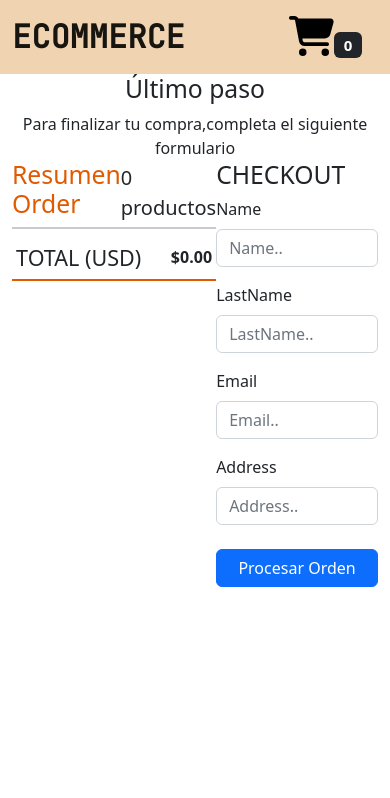
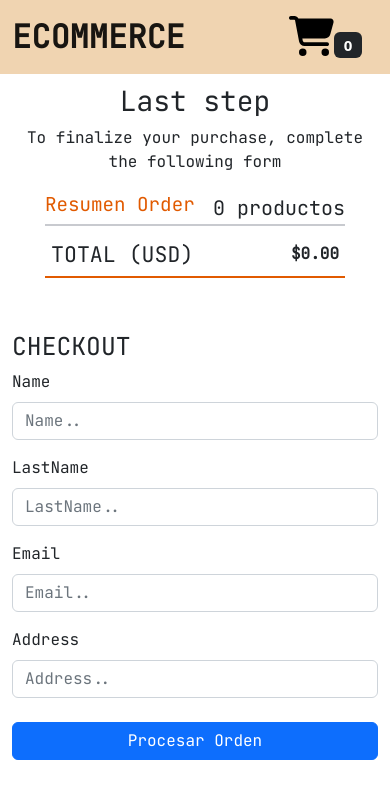
Before and after one commit to lbenjaminq/ecommerce-ts, a React (Create React App) app: page /checkout in a window 390 px wide. Shown: the top 798 px of the page. Built offline with nearby package versions, Linux system fonts and the light colour scheme.

Commit message:
Feat(src): Responsive design

```diff
--- a/src/components/Landing/Landing.module.css
+++ b/src/components/Landing/Landing.module.css
@@ -137,7 +137,3 @@
     font-size: 1rem;
   }
 }
-
-
-/* // font-family: 'Archivo Black', sans-serif;
-// font-family: 'JetBrains Mono', monospace; */
--- a/src/components/ListProducts/ListProducts.tsx
+++ b/src/components/ListProducts/ListProducts.tsx
@@ -1,9 +1,9 @@
-import React,{useContext} from "react";
+import React,{useContext, useState} from "react";
 import { Col, Row } from "react-bootstrap";
 import { Container } from "react-bootstrap";
 import { CartContext } from "../../context/CartContext";
 import { useFetch } from "../../hook/useFetch";
-import { DataItem } from "../../types/type";
+import { CartItem, DataItem } from "../../types/type";
 import Product from "./Product/Product";
 
 const ListProducts = () => {
@@ -20,7 +20,7 @@ const ListProducts = () => {
   if(isLoading) return <h5>Cargando</h5>
 
   return (
-    <Container>
+    <Container style={{marginBottom:"5%",marginTop:"5%"}}>
       <Row xs={1} md={2} lg={4}>
         {
           products.map((product)=>(
--- a/src/components/Navbar/index.tsx
+++ b/src/components/Navbar/index.tsx
@@ -6,7 +6,6 @@ import { useNavigate } from "react-router-dom";
 import { CartContext } from "../../context/CartContext";
 import { getProductTotal } from "../../helpers/calculate";
 import { Props } from "../Navigation";
-import { SearchBar } from "../SearchBar";
 import style from "./index.module.css";
 
 export const NavbarComponent: React.FC<Props> = ({ handleShow }) => {
--- a/src/components/OrderSummary/index.module.css
+++ b/src/components/OrderSummary/index.module.css
@@ -1,7 +1,8 @@
-.container{
-  width: 400px;
+.container {
+  width: 500px;
+  margin:0 0 15% 0 ;
 }
-.order{
+.order {
   display: flex;
   justify-content: space-between;
   align-items: center;
@@ -9,27 +10,60 @@
 .order h2 {
   color: rgb(225, 90, 0);
 }
-.order span{
+.order span {
   font-size: 20px;
 }
-.listProducts{
+.listProducts {
   border: 1px solid rgb(200, 202, 207);
   list-style: none;
   padding-left: 0%;
+  font-family: sans-serif;
 }
-.itemProduct{
+.itemProduct {
   border: 1px solid rgb(207, 208, 212);
   padding: 10px;
   display: flex;
   justify-content: space-between;
 }
-.itemProduct span{
+.itemProduct span {
   font-size: 0.8rem;
-  opacity: .8;
+  opacity: 0.8;
 }
-.totalProduct{
+.content {
+  width: 80%;
+  /* border: 2px solid red; */
+}
+.totalProduct {
   display: flex;
   justify-content: space-between;
   padding: 0px 2%;
-  border-bottom:2px solid rgb(225, 90, 0);
+  border-bottom: 2px solid rgb(225, 90, 0);
 }
+
+
+@media screen and (max-width:550px){
+  .container{
+    width: 400px;
+  }
+}
+
+@media screen and (max-width:410px){
+  .container{
+    width: 300px;
+  }
+  .order h2{
+    font-size: 1.2rem;
+  }
+  .content h4{
+    font-size: 1rem;
+  }
+  .content strong{
+    font-size: 0.8rem;
+  }
+}
+
+@media screen and (max-width:310px){
+  .container{
+    width: 250px;
+  }
+}
--- a/src/components/OrderSummary/index.tsx
+++ b/src/components/OrderSummary/index.tsx
@@ -16,11 +16,11 @@ export const OrderSummary = () => {
       <ul className={style.listProducts}>
         { cartItems?.map((item)=> (
           <li key={item.id} className={style.itemProduct}>
-            <div>
+            <div className={style.content}>
               <h4>{item.title}</h4>
-              <span>Cantidad: {item.amount}</span>
+              <strong>Amount: {item.amount}</strong>
             </div>
-            <span>${item.price}</span>
+            <strong>${item.price}</strong>
           </li>
         )) }
       </ul>
--- a/src/components/Sidebar/index.tsx
+++ b/src/components/Sidebar/index.tsx
@@ -16,7 +16,7 @@ export const Sidebar: React.FC<Props> = ({show, handleShow}) => {
       scroll={true}
     >
       <Offcanvas.Header closeButton>
-        <Offcanvas.Title>Offcanvas</Offcanvas.Title>
+        <Offcanvas.Title>Products</Offcanvas.Title>
       </Offcanvas.Header>
       <Offcanvas.Body>
         <Cart/>
--- a/src/context/CartContext.tsx
+++ b/src/context/CartContext.tsx
@@ -1,30 +1,27 @@
-import { createContext, useReducer } from "react"
-import { CartReducer } from "../reducer/CartReducer"
-import { CartContextType } from "../types/type"
-import { CartItem } from "../types/type"
+import { createContext, useReducer, useState } from "react";
+import { CartReducer } from "../reducer/CartReducer";
+import { CartContextType } from "../types/type";
+import { CartItem } from "../types/type";
 
 const InitialState = {
   cartItems: [],
-  dispatch: () => {}
-}
+  dispatch: () => {},
+};
 
-export const CartContext = createContext<CartContextType>(InitialState)
+export const CartContext = createContext<CartContextType>(InitialState);
 
-export const CartProvider: React.FC<{ children: JSX.Element }> = ({ children }) => {
+export const CartProvider: React.FC<{ children: JSX.Element }> = ({
+  children,
+}) => {
+  const [cartItems, dispatch] = useReducer(CartReducer, InitialState.cartItems);
 
-  const [cartItems, dispatch] = useReducer(CartReducer, InitialState.cartItems)
+  const value = {
+    cartItems,
+    dispatch,
+  };
 
-  const value={
-    cartItems,
-    dispatch
-  }
-
-  return(
-    <CartContext.Provider value={value}>
-      {children}
-    </CartContext.Provider>
-  )
-}
+  return <CartContext.Provider value={value}>{children}</CartContext.Provider>;
+};
 
 // CartItems and dispatch will be provided here to the components (children)
 // CartItems= Is an array of products that are added to the cart
--- a/src/pages/Checkout/index.module.css
+++ b/src/pages/Checkout/index.module.css
@@ -1,4 +1,22 @@
 .title{
-  width: 100%;
   text-align: center;
+  margin: 3% 0% 5% 0%;
+  font-size: 1rem;
+  /* border: 2px solid red; */
 }
+
+.content{
+  width:100%;
+  display:flex;
+  justify-content:space-around
+}
+
+@media screen and (max-width:1000px){
+  .content{
+    flex-direction: column;
+    align-items: center;
+  }
+}
+
+/* // font-family: 'Archivo Black'; sans-serif;
+// font-family: 'JetBrains Mono'; monospace; */
--- a/src/pages/Checkout/index.tsx
+++ b/src/pages/Checkout/index.tsx
@@ -5,12 +5,12 @@ import style from "./index.module.css";
 
 export const Checkout: React.FC<{}> = () => {
   return (
-    <Container>
+    <Container style={{fontFamily:'JetBrains Mono'}}>
       <div className={style.title}>
-        <h2>Último paso</h2>
-        <span>Para finalizar tu compra,completa el siguiente formulario</span>
+        <h1>Last step</h1>
+        <span>To finalize your purchase, complete the following form</span>
       </div>
-      <div style={{width:"100%",display:"flex",justifyContent:"space-around"}}>
+      <div className={style.content}>
         <OrderSummary />
         <FormCheckout />
       </div>
```
Also changed, not shown: src/components/SearchBar/index.tsx (deleted, +0 -10 lines).
